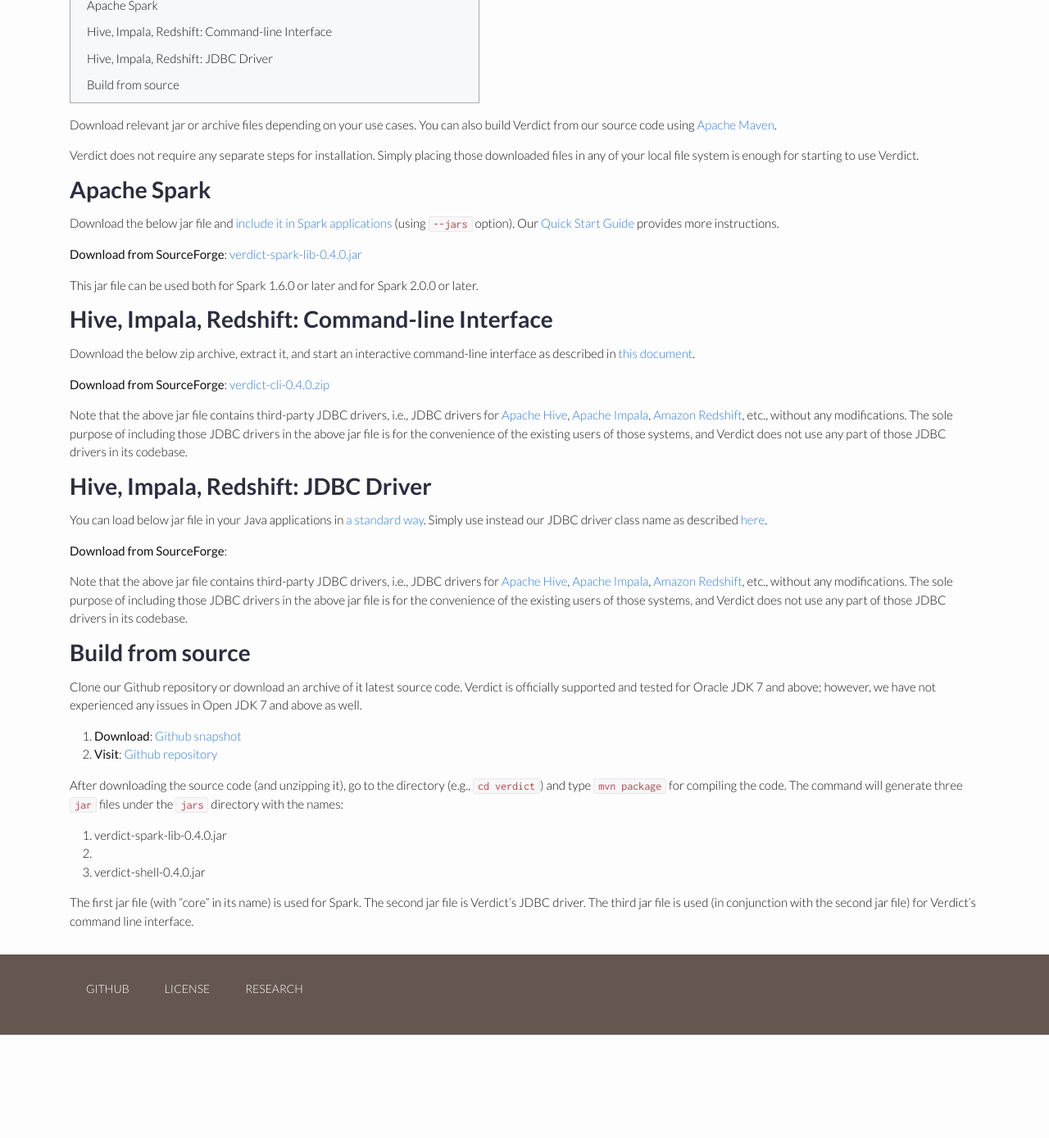
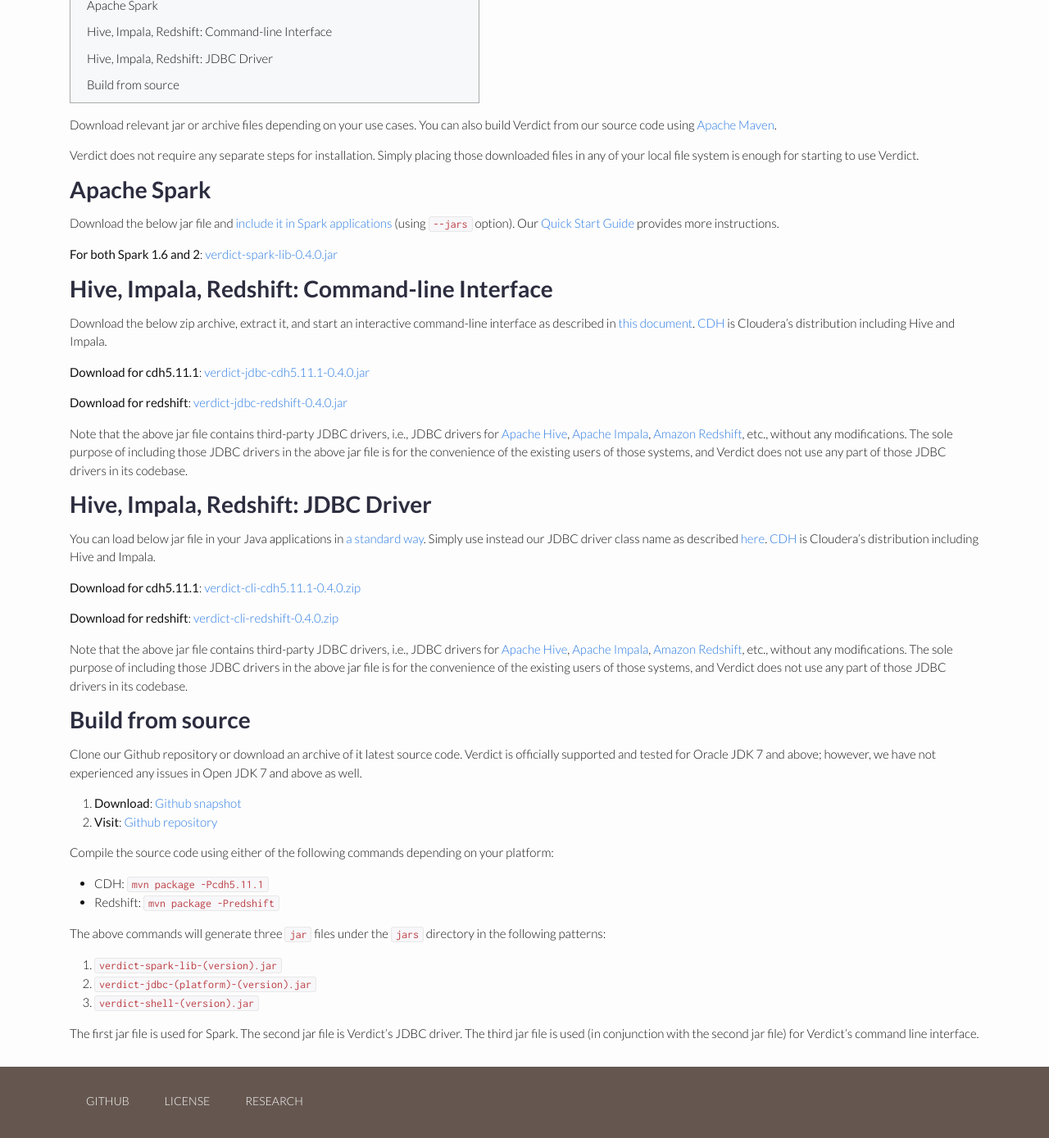
Before and after one commit to verdict-project/verdict-project.github.io, a Jekyll site: the page built from download/index.md, in a window 1280 px wide and 1400 px high, scrolled down 305 px. Shown: the top 1389 px of the window at 82% size. Built offline with Jekyll 4.4.1, drawn with Linux system fonts in a browser that asks for light colours; nearby versions of some CDN libraries; before the commit the page ends 1568 px from its top, so only the background shows below that.

```diff
--- a/_config.yml
+++ b/_config.yml
@@ -20,17 +20,20 @@ verdict_core_jar_name: verdict-spark-lib-0.4.0.jar
 verdict_core_jar_url: https://sourceforge.net/projects/verdict/files/0.4/verdict-spark-lib-0.4.0.jar/download
 verdict_jdbc:
   cdh5.11.1:
+    family: CDH
     name: verdict-jdbc-cdh5.11.1-0.4.0.jar
     url: https://sourceforge.net/projects/verdict/files/0.4/verdict-jdbc-cdh5.11.1-0.4.0.jar/download
   redshift:
+    family: Redshift
     name: verdict-jdbc-redshift-0.4.0.jar
     url: https://sourceforge.net/projects/verdict/files/0.4/verdict-jdbc-redshift-0.4.0.jar/download
 verdict_shell:
   cdh5.11.1:
+    family: CDH
     name: verdict-cli-cdh5.11.1-0.4.0.zip
     url: https://sourceforge.net/projects/verdict/files/0.4/verdict-cli-cdh5.11.1-0.4.0.zip/download
   redshift:
+    family: Redshift
     name: verdict-cli-redshift-0.4.0.zip
     url: https://sourceforge.net/projects/verdict/files/0.4/verdict-cli-redshift-0.4.0.zip/download
-verdict_veeline_jar_name: verdict-shell-0.4.0.jar
 version: 0.4.0
--- a/download/index.md
+++ b/download/index.md
@@ -15,25 +15,37 @@ Verdict does not require any separate steps for installation. Simply placing tho
 
 Download the below jar file and [include it in Spark applications](https://spark.apache.org/docs/latest/submitting-applications.html#advanced-dependency-management) (using `--jars` option). Our [Quick Start Guide]({{ site.baseurl }}/documentation/quick_start/) provides more instructions.
 
-**Download from SourceForge**: [{{ site.verdict_core_jar_name }}]({{ site.verdict_core_jar_url }})
-
-This jar file can be used both for Spark 1.6.0 or later and for Spark 2.0.0 or later.
+**For both Spark 1.6 and 2**: [{{ site.verdict_core_jar_name }}]({{ site.verdict_core_jar_url }})
 
 
 ## Hive, Impala, Redshift: Command-line Interface
 
-Download the below zip archive, extract it, and start an interactive command-line interface as described in [this document]({{ site.baseurl }}/documentation/quick_start/#on-apache-impala-apache-hive-amazon-redshift).
+Download the below zip archive, extract it, and start an interactive command-line interface as described in [this document]({{ site.baseurl }}/documentation/quick_start/#on-apache-impala-apache-hive-amazon-redshift). [CDH](https://www.cloudera.com/products/open-source/apache-hadoop/key-cdh-components.html) is Cloudera's distribution including Hive and Impala.
 
-**Download from SourceForge**: [{{ site.verdict_command_line_zip_name }}]({{ site.verdict_command_line_zip_url }})
+{% for item in site.verdict_jdbc %}
+    {% assign platform = item[0] %}
+    {% assign name_url = item[1] %}
+    {% assign name = name_url['name'] %}
+    {% assign url = name_url['url'] %}
+**Download for {{ platform }}**: [{{ name }}]({{ url }})
+{% endfor %}
+
+<!-- **Download for %**: [{{ site.verdict_command_line_zip_name }}]({{ site.verdict_command_line_zip_url }}) -->
 
 Note that the above jar file contains third-party JDBC drivers, i.e., JDBC drivers for [Apache Hive](https://www.cloudera.com/downloads/connectors/hive/jdbc/2-5-4.html), [Apache Impala](https://www.cloudera.com/downloads/connectors/impala/jdbc/2-5-41.html), [Amazon Redshift](http://docs.aws.amazon.com/redshift/latest/mgmt/configure-jdbc-connection.html#download-jdbc-driver), etc., without any modifications. The sole purpose of including those JDBC drivers in the above jar file is for the convenience of the existing users of those systems, and Verdict does not use any part of those JDBC drivers in its codebase.
 
 
 ## Hive, Impala, Redshift: JDBC Driver
 
-You can load below jar file in your Java applications in [a standard way](https://www.tutorialspoint.com/jdbc/jdbc-sample-code.htm). Simply use instead our JDBC driver class name as described [here](http://verdict-doc.readthedocs.io/en/latest/using.html#jdbc-in-java-python-applications).
+You can load below jar file in your Java applications in [a standard way](https://www.tutorialspoint.com/jdbc/jdbc-sample-code.htm). Simply use instead our JDBC driver class name as described [here](http://verdict-doc.readthedocs.io/en/latest/using.html#jdbc-in-java-python-applications). [CDH](https://www.cloudera.com/products/open-source/apache-hadoop/key-cdh-components.html) is Cloudera's distribution including Hive and Impala.
 
-**Download from SourceForge**: [{{ site.verdict_jdbc_jar_name }}]({{ site.verdict_jdbc_jar_url }})
+{% for item in site.verdict_shell %}
+    {% assign platform = item[0] %}
+    {% assign name_url = item[1] %}
+    {% assign name = name_url['name'] %}
+    {% assign url = name_url['url'] %}
+**Download for {{ platform }}**: [{{ name }}]({{ url }})
+{% endfor %}
 
 Note that the above jar file contains third-party JDBC drivers, i.e., JDBC drivers for [Apache Hive](https://www.cloudera.com/downloads/connectors/hive/jdbc/2-5-4.html), [Apache Impala](https://www.cloudera.com/downloads/connectors/impala/jdbc/2-5-41.html), [Amazon Redshift](http://docs.aws.amazon.com/redshift/latest/mgmt/configure-jdbc-connection.html#download-jdbc-driver), etc., without any modifications. The sole purpose of including those JDBC drivers in the above jar file is for the convenience of the existing users of those systems, and Verdict does not use any part of those JDBC drivers in its codebase.
 
@@ -44,9 +56,13 @@ Clone our Github repository or download an archive of it latest source code. Ver
 1. **Download**: [Github snapshot](https://github.com/mozafari/verdict/archive/master.zip)
 1. **Visit**: [Github repository](https://github.com/mozafari/verdict)
 
-After downloading the source code (and unzipping it), go to the directory (e.g., `cd verdict`) and type `mvn package` for compiling the code. The command will generate three `jar` files under the `jars` directory with the names:
-1. {{ site.verdict_core_jar_name }}
-1. {{ site.verdict_jdbc_jar_name }}
-1. {{ site.verdict_veeline_jar_name }}
+Compile the source code using either of the following commands depending on your platform:
+- CDH: `mvn package -Pcdh5.11.1`
+- Redshift: `mvn package -Predshift`
 
-The first jar file (with "core" in its name) is used for Spark. The second jar file is Verdict's JDBC driver. The third jar file is used (in conjunction with the second jar file) for Verdict's command line interface.
+The above commands will generate three `jar` files under the `jars` directory in the following patterns:
+1. `verdict-spark-lib-(version).jar`
+1. `verdict-jdbc-(platform)-(version).jar`
+1. `verdict-shell-(version).jar`
+
+The first jar file is used for Spark. The second jar file is Verdict's JDBC driver. The third jar file is used (in conjunction with the second jar file) for Verdict's command line interface.
```
